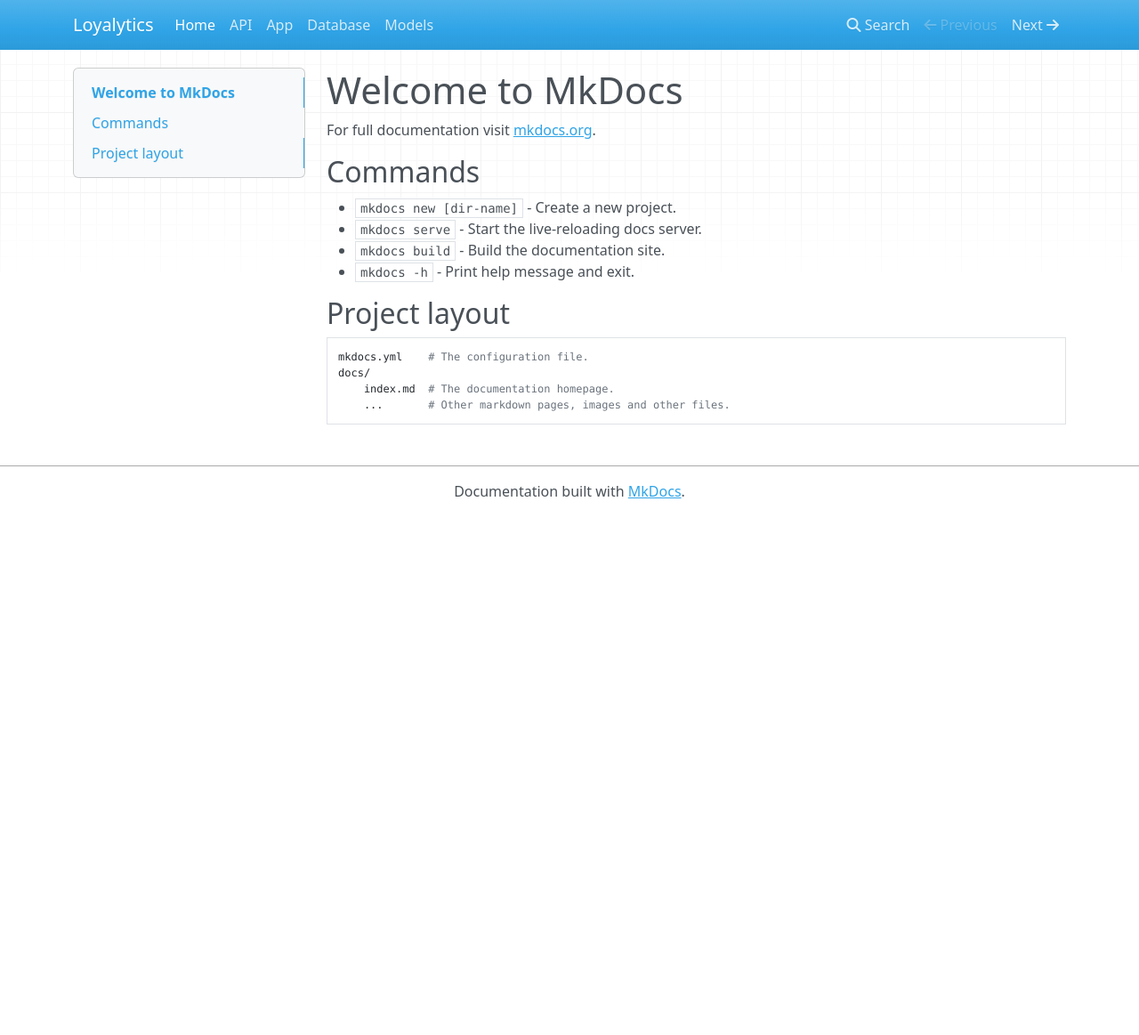
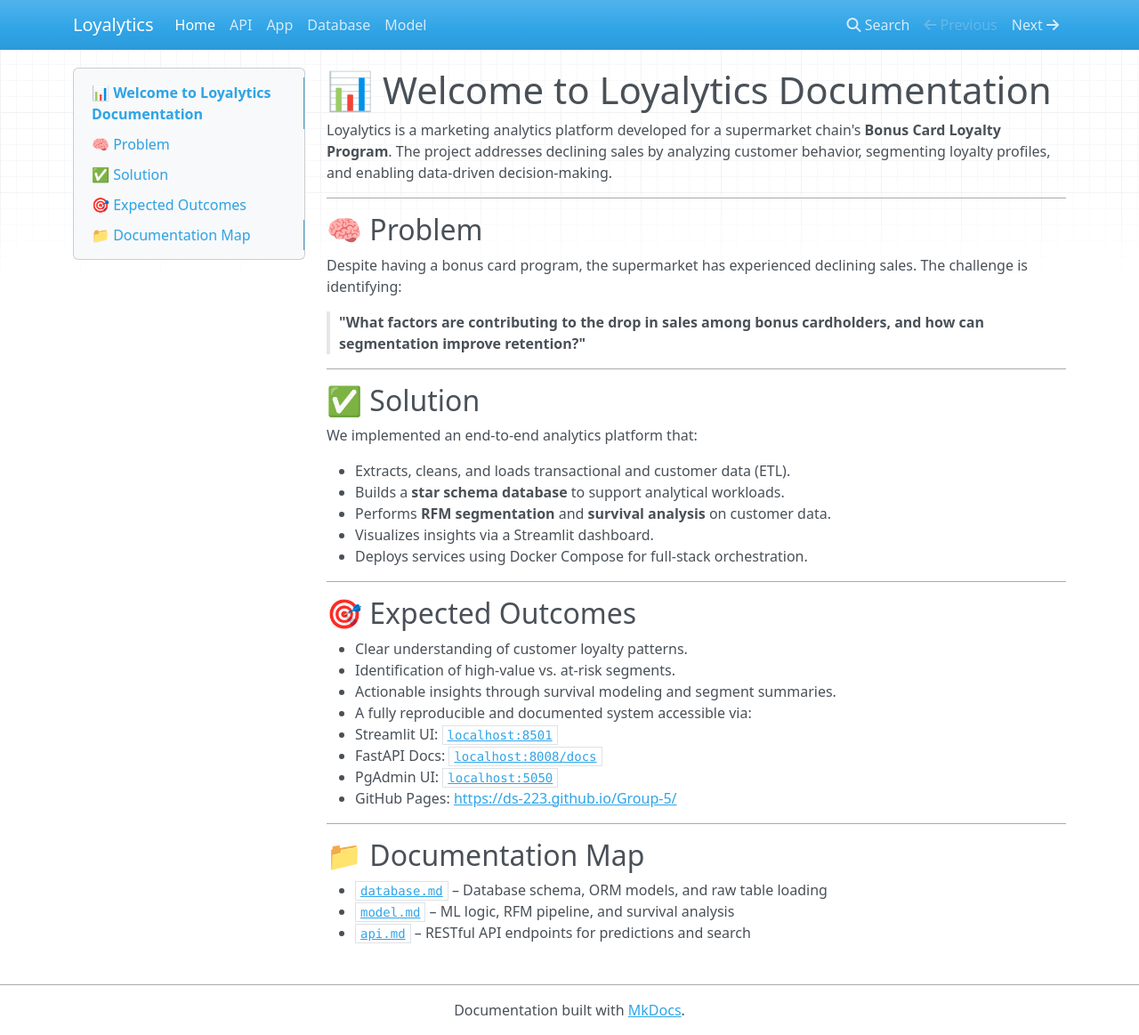
Before and after one commit to DS-223/Group-5, an MkDocs documentation site: the page built from docs/index.md, in a window 1280 px wide and 1163 px high. Shown: the whole window at 89% size. Built offline with MkDocs 1.6.1, drawn with Linux system fonts in a browser that asks for light colours; nearby versions of some CDN libraries.

Commit message:
Updated the mkdocs

```diff
--- a/docs/index.md
+++ b/docs/index.md
@@ -1,17 +1,44 @@
-# Welcome to MkDocs
+# 📊 Welcome to Loyalytics Documentation
 
-For full documentation visit [mkdocs.org](https://www.mkdocs.org).
+Loyalytics is a marketing analytics platform developed for a supermarket chain's **Bonus Card Loyalty Program**. The project addresses declining sales by analyzing customer behavior, segmenting loyalty profiles, and enabling data-driven decision-making.
 
-## Commands
+---
 
-* `mkdocs new [dir-name]` - Create a new project.
-* `mkdocs serve` - Start the live-reloading docs server.
-* `mkdocs build` - Build the documentation site.
-* `mkdocs -h` - Print help message and exit.
+## 🧠 Problem
 
-## Project layout
+Despite having a bonus card program, the supermarket has experienced declining sales. The challenge is identifying:
 
-    mkdocs.yml    # The configuration file.
-    docs/
-        index.md  # The documentation homepage.
-        ...       # Other markdown pages, images and other files.
+> **"What factors are contributing to the drop in sales among bonus cardholders, and how can segmentation improve retention?"**
+
+---
+
+## ✅ Solution
+
+We implemented an end-to-end analytics platform that:
+
+- Extracts, cleans, and loads transactional and customer data (ETL).
+- Builds a **star schema database** to support analytical workloads.
+- Performs **RFM segmentation** and **survival analysis** on customer data.
+- Visualizes insights via a Streamlit dashboard.
+- Deploys services using Docker Compose for full-stack orchestration.
+
+---
+
+## 🎯 Expected Outcomes
+
+- Clear understanding of customer loyalty patterns.
+- Identification of high-value vs. at-risk segments.
+- Actionable insights through survival modeling and segment summaries.
+- A fully reproducible and documented system accessible via:
+  - Streamlit UI: [`localhost:8501`](http://localhost:8501)
+  - FastAPI Docs: [`localhost:8008/docs`](http://localhost:8008/docs)
+  - PgAdmin UI: [`localhost:5050`](http://localhost:5050)
+  - GitHub Pages: [https://ds-223.github.io/Group-5/](https://ds-223.github.io/Group-5/)
+
+---
+
+## 📁 Documentation Map
+
+- [`database.md`](database.md) – Database schema, ORM models, and raw table loading
+- [`model.md`](model.md) – ML logic, RFM pipeline, and survival analysis
+- [`api.md`](api.md) – RESTful API endpoints for predictions and search
--- a/mkdocs.yml
+++ b/mkdocs.yml
@@ -4,4 +4,4 @@
   - API: api.md
   - App: app.md
   - Database: database.md
-  - Models: model.md
+  - Model: model.md
```
Also changed, not shown: docs/api.md (+131 -0 lines).
